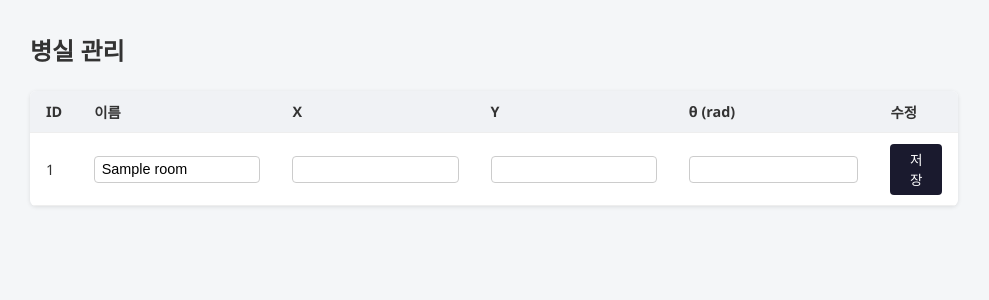
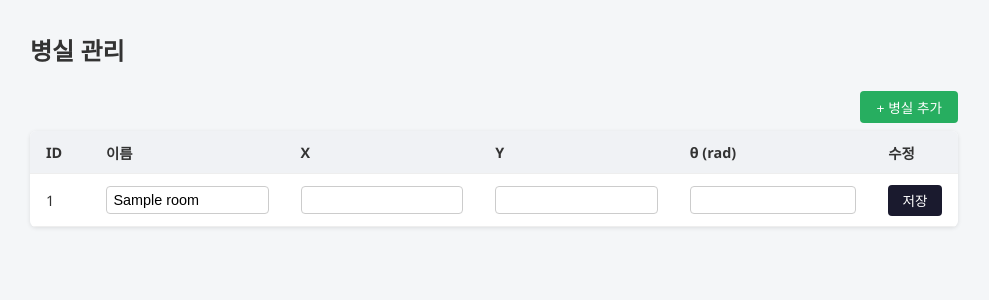
Before and after one commit to J00NQ/YH_miniproject, a Flask app: template web/templates/rooms.html in a window 1280 px wide. Shown: the part 48-348 px from the top of the page, without its empty margins (146-1135 px from the left). Run offline with Flask 3, Linux system fonts and the light colour scheme; the template is opened without the code that fills it: most values are stand-ins (such as "Sample title", 1, 10 or a date in 2020).

Commit message:
feat(web): 병실 관리 UI 개선 및 라디안/각도 병행 표시
- rooms.html: form 속성으로 HTML 구조 수정 (저장 버튼 세로 출력 버그 해결)
- rooms.html: 병실 추가 버튼 추가 (기능 보류)
- robot.html, index.html: θ 값 'X.XX rad (Y.YY°)' 형식으로 표시
- index.html: 소수점 2자리 통일 (f2 필터)
- app.py: deg, f2 템플릿 필터 추가

Co-Authored-By: Claude Sonnet 4.6 <noreply@anthropic.com>

```diff
--- a/web/app.py
+++ b/web/app.py
@@ -6,11 +6,24 @@ DB_PATH 환경변수로 SQLite 경로 지정 (미설정 시 개발용 기본 경
 """
 
 import os
+import math
 import sqlite3
 from flask import Flask, render_template, request, redirect, url_for, flash
 
 app = Flask(__name__)
 app.secret_key = 'qr-logistics-dev-key'
+
+
+@app.template_filter('deg')
+def to_degrees(rad):
+    """라디안 → 도(°) 변환, 소수점 2자리"""
+    return round(math.degrees(float(rad)), 2)
+
+
+@app.template_filter('f2')
+def fmt2(val):
+    """소수점 2자리 반올림"""
+    return round(float(val), 2)
 
 # Ubuntu 실행 시: DB_PATH=~/catkin_ws/.../hospital_rooms.db python3 app.py
 DB_PATH = os.environ.get(
--- a/web/static/css/style.css
+++ b/web/static/css/style.css
@@ -108,3 +108,27 @@ select {
   font-size: 0.85rem;
   color: #888;
 }
+
+/* 라디안 옆 각도 보조 표시 */
+.deg-label {
+  color: #888;
+  font-size: 0.85rem;
+  margin-left: 0.3rem;
+}
+
+/* 테이블 상단 액션 영역 */
+.table-actions {
+  display: flex;
+  justify-content: flex-end;
+  margin-bottom: 0.5rem;
+}
+.btn-add {
+  background: #27ae60;
+  color: #fff;
+  padding: 0.4rem 1rem;
+}
+.btn-add:hover { background: #2ecc71; }
+
+/* 병실 관리 테이블 열 너비 고정 */
+.col-id     { width: 60px; }
+.col-action { width: 80px; white-space: nowrap; }
--- a/web/templates/rooms.html
+++ b/web/templates/rooms.html
@@ -2,18 +2,34 @@
 {% block title %}병실 관리{% endblock %}
 {% block content %}
 <h1>병실 관리</h1>
+
+<div class="table-actions">
+  <button type="button" class="btn-add"
+          onclick="alert('병실 추가 기능은 준비 중입니다.')">+ 병실 추가</button>
+</div>
+
 <table>
-  <tr><th>ID</th><th>이름</th><th>X</th><th>Y</th><th>θ (rad)</th><th>수정</th></tr>
+  <tr>
+    <th class="col-id">ID</th>
+    <th>이름</th>
+    <th>X</th>
+    <th>Y</th>
+    <th>θ (rad)</th>
+    <th class="col-action">수정</th>
+  </tr>
   {% for r in rooms %}
   <tr>
-    <form method="post" action="{{ url_for('rooms_edit', room_id=r['id']) }}">
-      <td>{{ r['id'] }}</td>
-      <td><input name="name"  value="{{ r['name'] }}"  required></td>
-      <td><input name="x"     value="{{ r['x'] }}"     type="number" step="any" required></td>
-      <td><input name="y"     value="{{ r['y'] }}"     type="number" step="any" required></td>
-      <td><input name="theta" value="{{ r['theta'] }}" type="number" step="any" required></td>
-      <td><button type="submit">저장</button></td>
-    </form>
+    <td>{{ r['id'] }}</td>
+    <td><input form="form-{{ r['id'] }}" name="name"  value="{{ r['name'] }}"  required></td>
+    <td><input form="form-{{ r['id'] }}" name="x"     value="{{ r['x'] }}"     type="number" step="any" required></td>
+    <td><input form="form-{{ r['id'] }}" name="y"     value="{{ r['y'] }}"     type="number" step="any" required></td>
+    <td><input form="form-{{ r['id'] }}" name="theta" value="{{ r['theta'] }}" type="number" step="any" required></td>
+    <td class="col-action">
+      <form id="form-{{ r['id'] }}" method="post"
+            action="{{ url_for('rooms_edit', room_id=r['id']) }}">
+        <button type="submit">저장</button>
+      </form>
+    </td>
   </tr>
   {% endfor %}
 </table>
```
Also changed, not shown: web/templates/index.html (+10 -6 lines), web/templates/robot.html (+7 -3 lines).
